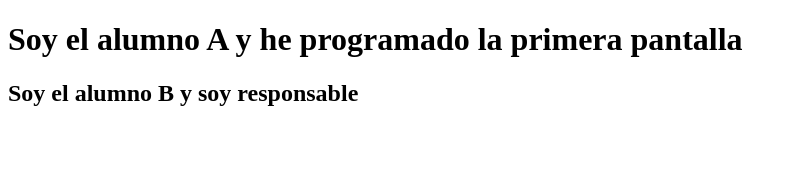
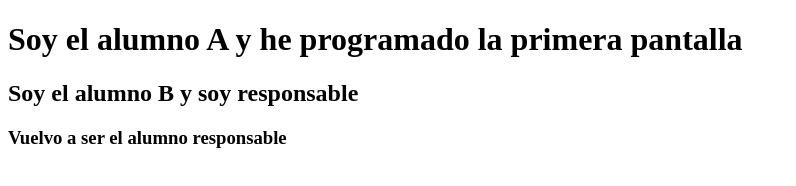
Before and after one commit to Marssalvador/Silksong, a plain HTML site: page index.html in a window 1280 px wide. Shown: the whole page, without its empty margins (0-796 px from the left). Drawn offline with Linux system fonts and the light colour scheme.

Commit message:
soy el segundo commit del tio rresponsable

```diff
--- a/index.html
+++ b/index.html
@@ -9,5 +9,6 @@
 <body>
     <h1>Soy el alumno A y he programado la primera pantalla</h1>
     <h2>Soy el alumno B y soy responsable</h2>
+    <h3>Vuelvo a ser el alumno responsable</h3>
 </body>
 </html>
```
